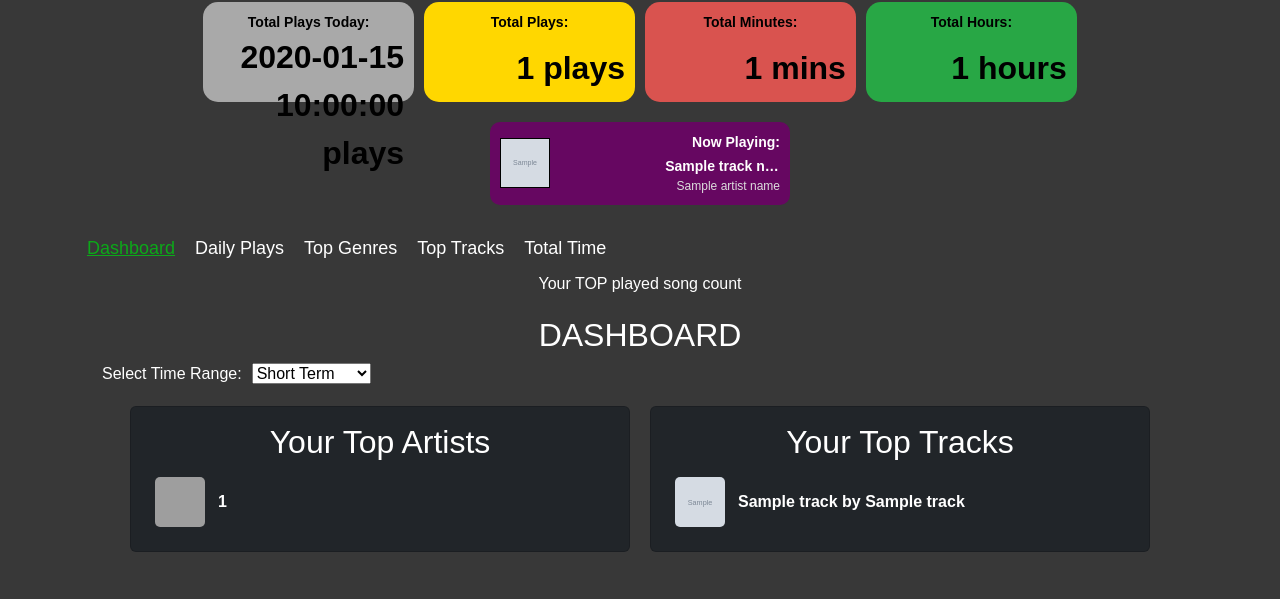
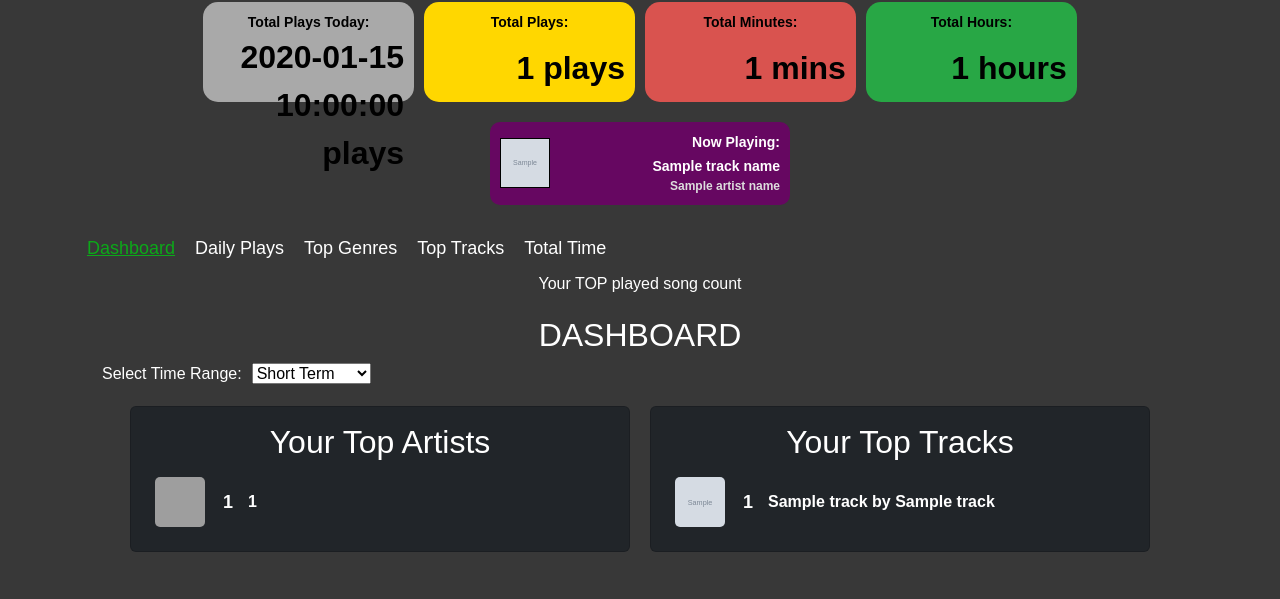
Before and after one commit to Kvezerelinika/Spotify-Stats-demo, a FastAPI app: template app/templates/dashboard.html in a window 1280 px wide. Shown: the part 335-934 px from the top of the page. Run offline with FastAPI, Linux system fonts and the light colour scheme; the template is opened without the code that fills it: most values are stand-ins (such as "Sample title", 1, 10 or a date in 2020); grey boxes marked "Sample" are stand-in pictures; grey boxes are pictures that could not be loaded.

Commit message:
done with top tracks and top artists

```diff
--- a/app/main.py
+++ b/app/main.py
@@ -1,20 +1,26 @@
-from fastapi import FastAPI, Request, Query, HTTPException, UploadFile, File
+from fastapi import FastAPI, Request, Query, HTTPException, UploadFile, File, APIRouter, Depends
 from fastapi.templating import Jinja2Templates
 from fastapi.staticfiles import StaticFiles
 from fastapi.responses import RedirectResponse, JSONResponse, HTMLResponse
 from starlette.middleware.sessions import SessionMiddleware
-import time, asyncio, zipfile, json, logging
+import time, asyncio, zipfile, json, logging, traceback
 from io import BytesIO
 
 
 # Import Spotify helper functions
-from app.oauth import get_spotify_token, get_spotify_login_url, user_info_to_database
+from app.oauth import get_spotify_token, get_spotify_login_url, user_info_to_database, get_current_user
 from app.spotify_api import get_spotify_user_profile
 from app.database import get_db_connection
 from app.helpers import (get_user_info, get_top_artists_db, get_top_tracks_db, get_track_play_counts, get_daily_play_counts, get_total_play_count, get_total_play_today, get_current_playing, get_total_listening_time, get_daily_listening_time, get_top_genres, update_user_music_data, complete_listening_history)
 
+
+# Function to fetch user data from Spotify
+import time
+import httpx
+
 # Initialize FastAPI only once
 app = FastAPI()
+router = APIRouter()
 
 # ✅ Session Middleware (Make sure secret_key is correctly set)
 app.add_middleware(SessionMiddleware, secret_key="your_super_secret_key", session_cookie="spotify_session")
@@ -65,23 +71,22 @@ async def root(request: Request):
     })
 
 @app.get("/layout")
-async def layout_page(request: Request):
-    db = get_db_connection()
-    cursor = db.cursor()
+async def layout_page(request: Request, user_data: dict = Depends(get_current_user)):
+    db = await get_db_connection()  # Get the async connection
 
-    token = request.session.get("spotify_token")
-    user_profile = get_spotify_user_profile(token)
-    user_data = user_info_to_database(user_profile)
-    user_id = user_data[0][0]
+    user_id = user_data.get("user_id")
+    print(f"User ID from session: {user_id}")
 
-    cursor.execute("SELECT image_url, display_name FROM users WHERE id = %s;", (user_id,))
-    user_info = cursor.fetchone()  # Fetch only once
+    user_info = await db.fetchrow("SELECT image_url, display_name FROM users WHERE user_id = $1;", user_id)
+
+    await db.close()  # Properly close the async connection
+
     if user_info:
-        user_image, user_name = user_info  # Unpack values safely
+        user_image, user_name = user_info["image_url"], user_info["display_name"]
     else:
-        user_image, user_name = None, "Unknown User"  # Handle missing data
+        user_image, user_name = None, "Unknown User"
 
-    return templates.TemplateResponse("layout.html", {
+    return templates.TemplateResponse("layout.html", context={
         "request": request,
         "user_id": user_id,
         "user_image": user_image,
@@ -145,9 +150,7 @@ async def callback(request: Request):
         print(f"Error during token exchange: {str(e)}")
         return {"error": f"Error during token exchange: {str(e)}"}
 
-# Function to fetch user data from Spotify
-import time
-import httpx
+
 
 async def get_spotify_user_profile(token):
     url = "https://api.spotify.com/v1/me"
@@ -176,36 +179,15 @@ async def get_spotify_user_profile(token):
 # 🎵 2️⃣ Fetch & Display Spotify Data
 # ---------------------------------------
 
-import asyncio, asyncpg
-from concurrent.futures import ThreadPoolExecutor
-import traceback, os
-
-
-from fastapi import Request, APIRouter
-from fastapi.responses import RedirectResponse, JSONResponse
-import traceback
-
-router = APIRouter()
 
 @app.get("/dashboard")
-async def dashboard(request: Request, limit: int = 1000, offset: int = 0):
+async def dashboard(request: Request, limit: int = 1000, offset: int = 0, user_data: dict = Depends(get_current_user)):
     db = None
     try:
-        token = request.session.get("spotify_token")
-        user_id = request.session.get("user_id")
 
-        if not token or not user_id:
-            return RedirectResponse(url="/login")
-
-        user_profile = await get_spotify_user_profile(token)
-        if not user_profile:
-            return JSONResponse(content={"error": "Failed to fetch user profile from Spotify."}, status_code=500)
-
-        user_data = await user_info_to_database(user_profile)
-        if user_data:
-            new_user_id = user_data[0][0]
-            if new_user_id != user_id:
-                request.session["user_id"] = new_user_id
+        token = user_data["token"]  # Extract token if needed
+        user_id = user_data["user_id"]  # Extract user_id if needed
+        print(f"User ID from session: {user_id}")
 
         db = await get_db_connection()
         time_range = request.query_params.get('time_range', 'medium_term')
@@ -243,6 +225,7 @@ async def dashboard(request: Request, limit: int = 1000, offset: int = 0):
 
     context = {
         "request": request,
+        "user_id": user_id,
         "user_info": user_info,
         "top_artist_list": top_artist_list,
         "top_tracks_list": top_tracks_list,
--- a/app/static/CSS/style.css
+++ b/app/static/CSS/style.css
@@ -138,7 +138,7 @@ h2, ul, li {
 .artist-item {
     display: flex;
     align-items: center;
-    gap: 10px;
+    gap: 15px; /* Adjusted spacing for clarity */
     padding: 5px;
     border-radius: 5px;
     transition: background 0.2s ease-in-out;
@@ -153,15 +153,23 @@ h2, ul, li {
     margin: 3px;
 }
 
-/* Ensure text remains readable */
+/* Ensure text remains readable and inside the box */
 .artist-item a {
     text-decoration: none;
     color: white;
     font-weight: bold;
-    display: flex;
-    align-items: center;
-    gap: 10px;
+    white-space: nowrap;
+    overflow: hidden;
+    text-overflow: ellipsis;
 }
+
+/* Added numbering style */
+.rank_2 {
+    font-size: 18px;
+    font-weight: bold;
+    color: white;
+}
+
 
 
 
@@ -172,7 +180,6 @@ h2, ul, li {
 .now-playing {
     display: flex;
     align-items: center;
-    justify-content: space-between;
     width: 80%;
     max-width: 300px;
     margin: auto;
@@ -181,7 +188,7 @@ h2, ul, li {
     padding: 10px;
     border-radius: 10px;
     box-sizing: border-box;
-    overflow: hidden; /* Prevents content from spilling out */
+    overflow: hidden;
 }
 
 .now-playing img {
@@ -190,36 +197,31 @@ h2, ul, li {
     object-fit: cover;
     object-position: top;
     border: 1px solid rgb(0, 0, 0);
-    margin-right: 10px; /* Reduced space */
-    flex-shrink: 0; /* Prevents the image from shrinking */
+    margin-right: 10px; /* Space between image and text */
+    flex-shrink: 0; /* Prevents image from shrinking */
 }
 
 .now-playing .text-container {
     display: flex;
-    justify-content: center;
     flex-direction: column;
-    align-items: flex-end;
+    align-items: flex-end; /* Align all text to the right */
     text-align: right;
-    max-width: 90%; /* Ensures it doesn't push content out */
+    flex-grow: 1; /* Ensures text takes remaining space */
     overflow: hidden;
 }
 
 .now-playing .title {
-    display: flex;
-    justify-content: center;
     font-weight: bold;
     color: #ffffff;
     font-size: 14px;
     margin-bottom: 3px;
-
+    white-space: nowrap; /* Keeps "Now Playing:" on one line */
 }
 
-.now-playing .track-name,
-.now-playing .artist-name {
-    white-space: nowrap;
-    overflow: hidden;
-    text-overflow: ellipsis;
-    width: 100%;
+.now-playing .track-info {
+    display: flex;
+    flex-direction: column; /* Track name & artist name on separate lines */
+    align-items: flex-end; /* Ensures text stays on the right */
 }
 
 .now-playing .track-name {
@@ -232,6 +234,7 @@ h2, ul, li {
     font-size: 12px;
     color: #ddd;
 }
+
 
 
 
--- a/app/templates/dashboard.html
+++ b/app/templates/dashboard.html
@@ -183,8 +183,8 @@ document.getElementById('more-btn').addEventListener('click', function() {
     <div class="now-playing">
         <img src="{{ album_img }}" alt="Album Image">
         <div class="text-container">
-            <div class="text-container">
-                <span class="title">Now Playing:</span>
+            <span class="title">Now Playing:</span>
+            <div class="track-info">
                 <span class="track-name">{{ track_name }}</span>
                 <span class="artist-name">{{ artist_name }}</span>
             </div>
@@ -216,7 +216,6 @@ document.getElementById('more-btn').addEventListener('click', function() {
 <div class="content">
     <div id="dashboard" class="tab-content">
         <h2>DASHBOARD</h2>
-        <!-- Time range selector (moved to the top) -->
         <div class="time-range-selector">
             <form method="get" action="{{ url_for('dashboard') }}">
                 <label for="time_range">Select Time Range:</label>
@@ -228,9 +227,7 @@ document.getElementById('more-btn').addEventListener('click', function() {
             </form>
         </div>
 
-        <!-- Top artists and top tracks lists -->
         <div class="top-lists-container">
-            <!-- Top Artists -->
             <div class="container-top-artists">
                 {% if top_artist_list %}
                     <div class="card bg-dark text-white">
@@ -239,10 +236,10 @@ document.getElementById('more-btn').addEventListener('click', function() {
                             <div class="artist-list">
                                 {% for artist in top_artist_list %}
                                     <div class="artist-item">
-                                        <a href="{{ artist[2] }}" target="_blank">
-                                            <img src="{{ artist[1] }}" alt="{{ artist[0] }}">
-                                            <span class="artist-name">{{ artist[0] }}</span>
-                                        </a>
+                                        <img src="{{ artist[1] }}" alt="{{ artist[0] }}">
+                                        <span class="rank_2">{{ loop.index }}</span>
+
+                                        <a href="{{ artist[2] }}" target="_blank" class="artist-name">{{ artist[0] }}</a>
                                     </div>
                                 {% endfor %}
                             </div>
@@ -253,7 +250,6 @@ document.getElementById('more-btn').addEventListener('click', function() {
                 {% endif %}
             </div>
 
-            <!-- Top Tracks -->
             <div class="container-top-tracks">
                 {% if top_tracks_list %}
                     <div class="card bg-dark text-white">
@@ -262,10 +258,10 @@ document.getElementById('more-btn').addEventListener('click', function() {
                             <div class="artist-list">
                                 {% for track_name, artist_name, album_image_url, spotify_url, rank in top_tracks_list %}
                                     <div class="artist-item">
-                                        <a href="{{ spotify_url }}" target="_blank">
-                                            <img src="{{ album_image_url }}" alt="Album cover for {{ track_name }} by {{ artist_name }}">
-                                            <span class="artist-name">{{ track_name }} by {{ artist_name }}</span>
-                                        </a>
+                                        <img src="{{ album_image_url }}" alt="Album cover for {{ track_name }} by {{ artist_name }}">
+                                        <span class="rank_2">{{ rank }}</span>
+
+                                        <a href="{{ spotify_url }}" target="_blank" class="artist-name">{{ track_name }} by {{ artist_name }}</a>
                                     </div>
                                 {% endfor %}
                             </div>
--- a/app/templates/layout.html
+++ b/app/templates/layout.html
@@ -19,7 +19,6 @@
 </head>
 
 <body>
-
     {% if user_id %}
     <nav class="navbar navbar-expand-lg navbar-dark fixed-top" style="background-color: rgb(51, 49, 51);">
       <!-- Logo that links to the homepage -->
```
Also changed, not shown: app/oauth.py (+27 -5 lines).
